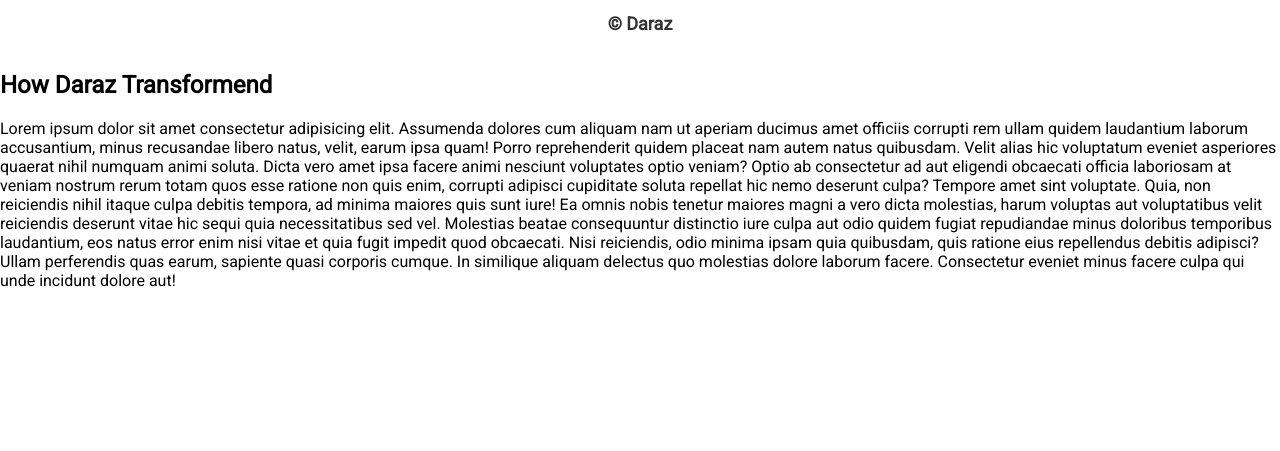
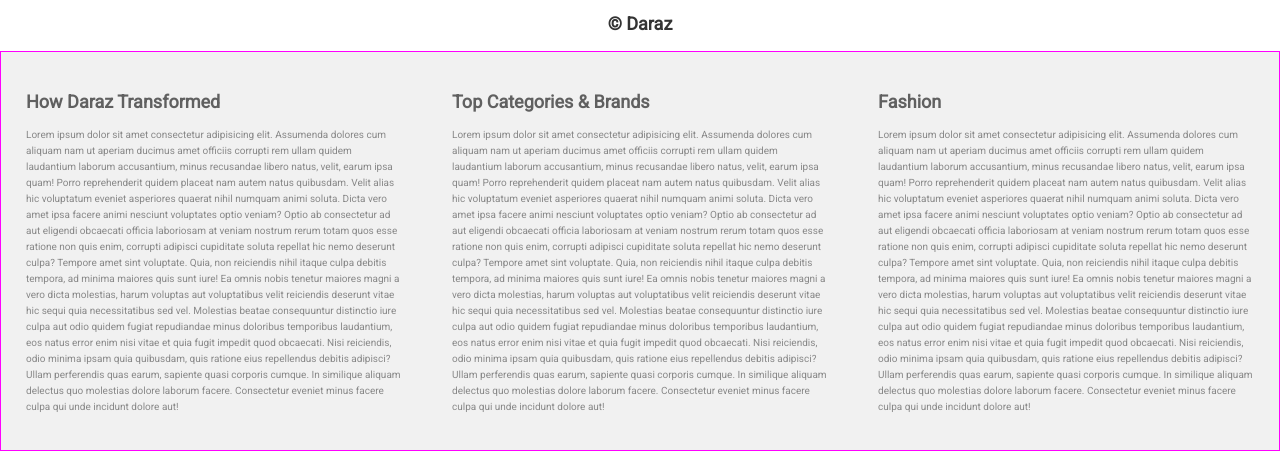
Before and after one commit to abdurrehman0206/Clone, a plain HTML site: page index.html in a window 1280 px wide. Shown: the part 2304-2755 px from the top of the page. Before the commit the page ends 2610 px from the top, so only its background shows below. Drawn offline with Linux system fonts and the light colour scheme.

Commit message:
Third Footer

```diff
--- a/css/index.scss
+++ b/css/index.scss
@@ -536,5 +536,24 @@ ul {
 	line-height: 18px;
 }
 // Third Footer Start
-
+.third-footer {
+	.third-footer-features {
+		display: flex;
+		border: 1px solid magenta;
+		background-color: #F1F1F1;
+		.third-footer-content {
+			padding:25px;
+			h1{
+				font-size:18px;
+				line-height:20px;
+				color:#606060;
+			}
+			p{
+				font-size:10px;
+				line-height:16px;
+				color:#888888;
+			}
+		}
+	}
+}
 // Third Footer End
--- a/index.html
+++ b/index.html
@@ -447,7 +447,53 @@
 			<section class="third-footer">
 				<div class="third-footer-features">
 					<div class="third-footer-content">
-						<h1>How Daraz Transformend</h1>
+						<h1>How Daraz Transformed</h1>
+						<p>
+							Lorem ipsum dolor sit amet consectetur adipisicing elit. Assumenda dolores cum aliquam
+							nam ut aperiam ducimus amet officiis corrupti rem ullam quidem laudantium laborum
+							accusantium, minus recusandae libero natus, velit, earum ipsa quam! Porro
+							reprehenderit quidem placeat nam autem natus quibusdam. Velit alias hic voluptatum
+							eveniet asperiores quaerat nihil numquam animi soluta. Dicta vero amet ipsa facere
+							animi nesciunt voluptates optio veniam? Optio ab consectetur ad aut eligendi obcaecati
+							officia laboriosam at veniam nostrum rerum totam quos esse ratione non quis enim,
+							corrupti adipisci cupiditate soluta repellat hic nemo deserunt culpa? Tempore amet
+							sint voluptate. Quia, non reiciendis nihil itaque culpa debitis tempora, ad minima
+							maiores quis sunt iure! Ea omnis nobis tenetur maiores magni a vero dicta molestias,
+							harum voluptas aut voluptatibus velit reiciendis deserunt vitae hic sequi quia
+							necessitatibus sed vel. Molestias beatae consequuntur distinctio iure culpa aut odio
+							quidem fugiat repudiandae minus doloribus temporibus laudantium, eos natus error enim
+							nisi vitae et quia fugit impedit quod obcaecati. Nisi reiciendis, odio minima ipsam
+							quia quibusdam, quis ratione eius repellendus debitis adipisci? Ullam perferendis quas
+							earum, sapiente quasi corporis cumque. In similique aliquam delectus quo molestias
+							dolore laborum facere. Consectetur eveniet minus facere culpa qui unde incidunt dolore
+							aut!
+						</p>
+					</div>
+					<div class="third-footer-content">
+						<h1>Top Categories & Brands</h1>
+						<p>
+							Lorem ipsum dolor sit amet consectetur adipisicing elit. Assumenda dolores cum aliquam
+							nam ut aperiam ducimus amet officiis corrupti rem ullam quidem laudantium laborum
+							accusantium, minus recusandae libero natus, velit, earum ipsa quam! Porro
+							reprehenderit quidem placeat nam autem natus quibusdam. Velit alias hic voluptatum
+							eveniet asperiores quaerat nihil numquam animi soluta. Dicta vero amet ipsa facere
+							animi nesciunt voluptates optio veniam? Optio ab consectetur ad aut eligendi obcaecati
+							officia laboriosam at veniam nostrum rerum totam quos esse ratione non quis enim,
+							corrupti adipisci cupiditate soluta repellat hic nemo deserunt culpa? Tempore amet
+							sint voluptate. Quia, non reiciendis nihil itaque culpa debitis tempora, ad minima
+							maiores quis sunt iure! Ea omnis nobis tenetur maiores magni a vero dicta molestias,
+							harum voluptas aut voluptatibus velit reiciendis deserunt vitae hic sequi quia
+							necessitatibus sed vel. Molestias beatae consequuntur distinctio iure culpa aut odio
+							quidem fugiat repudiandae minus doloribus temporibus laudantium, eos natus error enim
+							nisi vitae et quia fugit impedit quod obcaecati. Nisi reiciendis, odio minima ipsam
+							quia quibusdam, quis ratione eius repellendus debitis adipisci? Ullam perferendis quas
+							earum, sapiente quasi corporis cumque. In similique aliquam delectus quo molestias
+							dolore laborum facere. Consectetur eveniet minus facere culpa qui unde incidunt dolore
+							aut!
+						</p>
+					</div>
+						<div class="third-footer-content">
+						<h1>Fashion</h1>
 						<p>
 							Lorem ipsum dolor sit amet consectetur adipisicing elit. Assumenda dolores cum aliquam
 							nam ut aperiam ducimus amet officiis corrupti rem ullam quidem laudantium laborum
```
Also changed, not shown: css/index.css, 1 other file.
